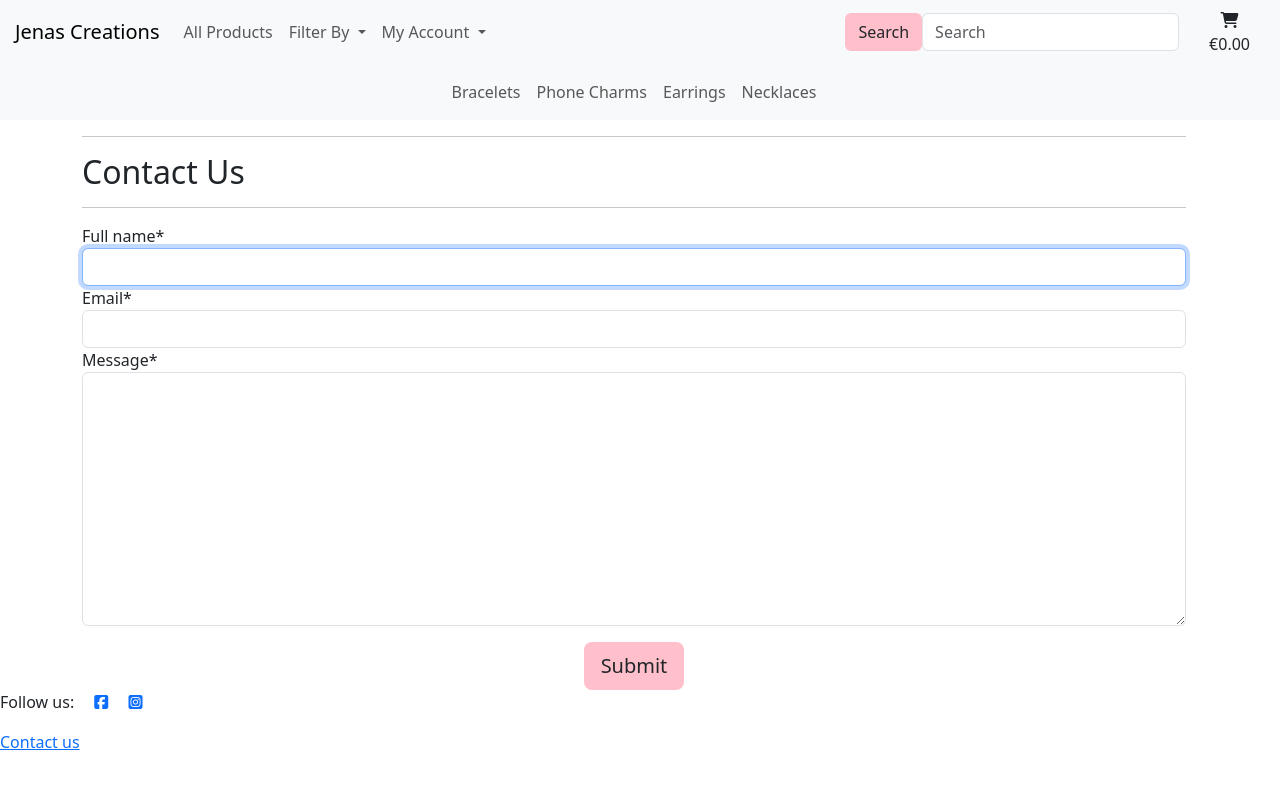
After one commit to leoniemclaughlin7/jenas-creations, a Django app: page /contact/ in a window 1280 px wide. The commit adds this page. Run offline with Django 3.2, Linux system fonts and the light colour scheme; some libraries are stand-ins or nearby versions.

Commit message:
Add contact view, url and template in contact app

```diff
--- a/contact/forms.py
+++ b/contact/forms.py
@@ -1,4 +1,5 @@
 from .models import Contact
+from django import forms
 
 
 class ContactForm(forms.ModelForm):
--- /dev/null
+++ b/contact/templates/contact/contact.html
@@ -0,0 +1,26 @@
+{% extends "base.html" %}
+{% load static %}
+
+{% block content %}
+<div class="container">
+    <div class="row">
+        <div class="col-12">
+            <hr>
+            <h2>Contact Us</h2>
+            <hr>
+        </div>
+    </div>
+
+    <div class="row">
+        <div class="col-12">
+            <form method="POST" action="{% url 'contact' %}">
+                {% csrf_token %}
+                {{ contact | crispy }}
+                <div class="d-flex justify-content-center mt-3">
+                    <button class="btn btn-lg btn-main" type="submit">Submit</button>
+                </div>
+            </form>
+        </div>
+    </div>
+</div>
+{% endblock %}
--- /dev/null
+++ b/contact/urls.py
@@ -0,0 +1,6 @@
+from django.urls import path
+from . import views
+
+urlpatterns = [
+    path('', views.contact, name='contact'),
+]
--- a/contact/views.py
+++ b/contact/views.py
@@ -1,3 +1,22 @@
 from django.shortcuts import render
+from .models import Contact
+from .forms import ContactForm
+from django.contrib import messages
 
-# Create your views here.
+
+def contact(request):
+    """ A view to display contact form """
+    if request.method == 'POST':
+        contact = ContactForm(request.POST)
+        if contact.is_valid():
+            contact.save()
+            messages.success(request, 'Your message has been sent, please expect a response via email.')
+            contact = ContactForm()
+    else:
+        contact = ContactForm()
+
+    context = {
+        'contact': contact,
+    }
+
+    return render(request, 'contact/contact.html', context)
--- a/custom_order/views.py
+++ b/custom_order/views.py
@@ -1,6 +1,5 @@
 from django.shortcuts import render, redirect, reverse, get_object_or_404
 from .models import CustomOrder
-from profiles.models import UserProfile
 from .forms import CustomOrderForm
 from django.contrib import messages
 
--- a/jenas_creations/urls.py
+++ b/jenas_creations/urls.py
@@ -26,4 +26,5 @@ urlpatterns = [
     path('profile/', include('profiles.urls')),
     path('review/', include('review.urls')),
     path('custom_order/', include('custom_order.urls')),
+    path('contact/', include('contact.urls')),
 ]
--- a/static/js/script.js
+++ b/static/js/script.js
@@ -4,16 +4,16 @@ setTimeout(function () {
     let messages = document.getElementById("msg");
     let alert = new bootstrap.Alert(messages);
     alert.close();
-}, 3000);
+  }, 6000);
 
   var allQtyInputs = $('.quantity');
-for(var i = 0; i < allQtyInputs.length; i++){
+  for (var i = 0; i < allQtyInputs.length; i++) {
     var productId = $(allQtyInputs[i]).data('product_id');
     handleEnableDisable(productId);
   }
 
 
-$('.decrement').on('click', function(e) {
+  $('.decrement').on('click', function (e) {
     e.preventDefault();
     var closestInput = $(this).closest('.input-group').find('.quantity')[0];
     var currentValueNow = parseInt($(closestInput).val());
@@ -22,7 +22,7 @@ $('.decrement').on('click', function(e) {
     handleEnableDisable(productId);
   });
 
- $('.increment').on('click', function(e) {
+  $('.increment').on('click', function (e) {
     e.preventDefault();
     var closestInput = $(this).closest('.input-group').find('.quantity')[0];
     var currentValueNow = parseInt($(closestInput).val());
@@ -41,7 +41,7 @@ $('.decrement').on('click', function(e) {
 
   }
 
- $('.quantity').change(function() {
+  $('.quantity').change(function () {
     var productId = $(this).data('product_id');
     handleEnableDisable(productId);
   });
--- a/templates/base.html
+++ b/templates/base.html
@@ -127,6 +127,18 @@
     {% endblock %}
   </main>
 
+  <footer class="mt-auto">
+    <p>
+      Follow us: <a target="_blank" href="https://www.facebook.com/" aria-label="Navigates to the facebook page"><i
+          class="fab fa-facebook-square ms-3"></i></a>
+      <a target="_blank" href="https://www.instagram.com/" aria-label="Navigates to the instagram page"><i
+          class="fab fa-instagram-square ms-3"></i></a>
+    </p>
+    <p id="contact-us">
+      <a href="{% url 'contact' %}" class="contact-link" aria-label="Navigates to the contact us page">Contact us</a>
+    </p>
+  </footer>
+
   {% block postloadjs %}
 
   {% endblock %}
```
Also changed, not shown: contact/migrations/0001_initial.py (added). Lines whose indentation alone changed are shown as unchanged.
